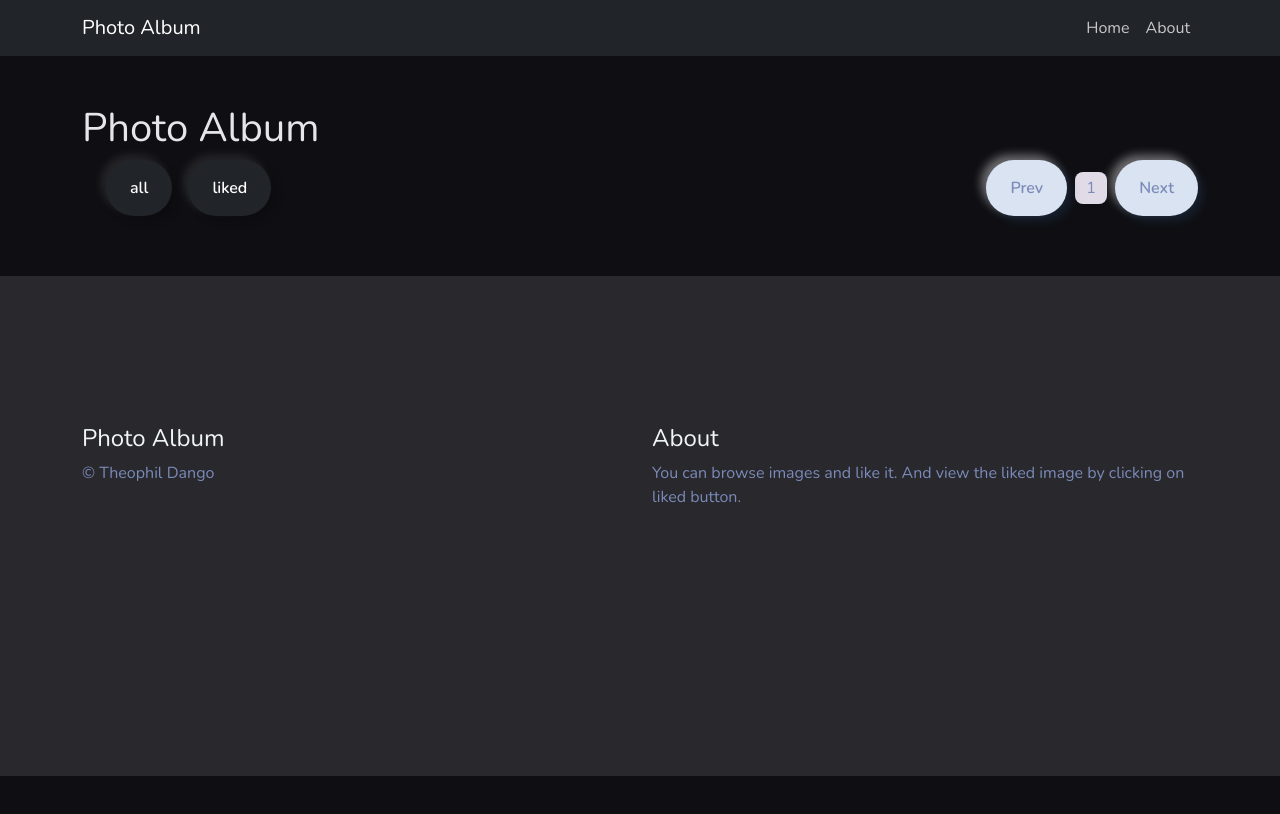
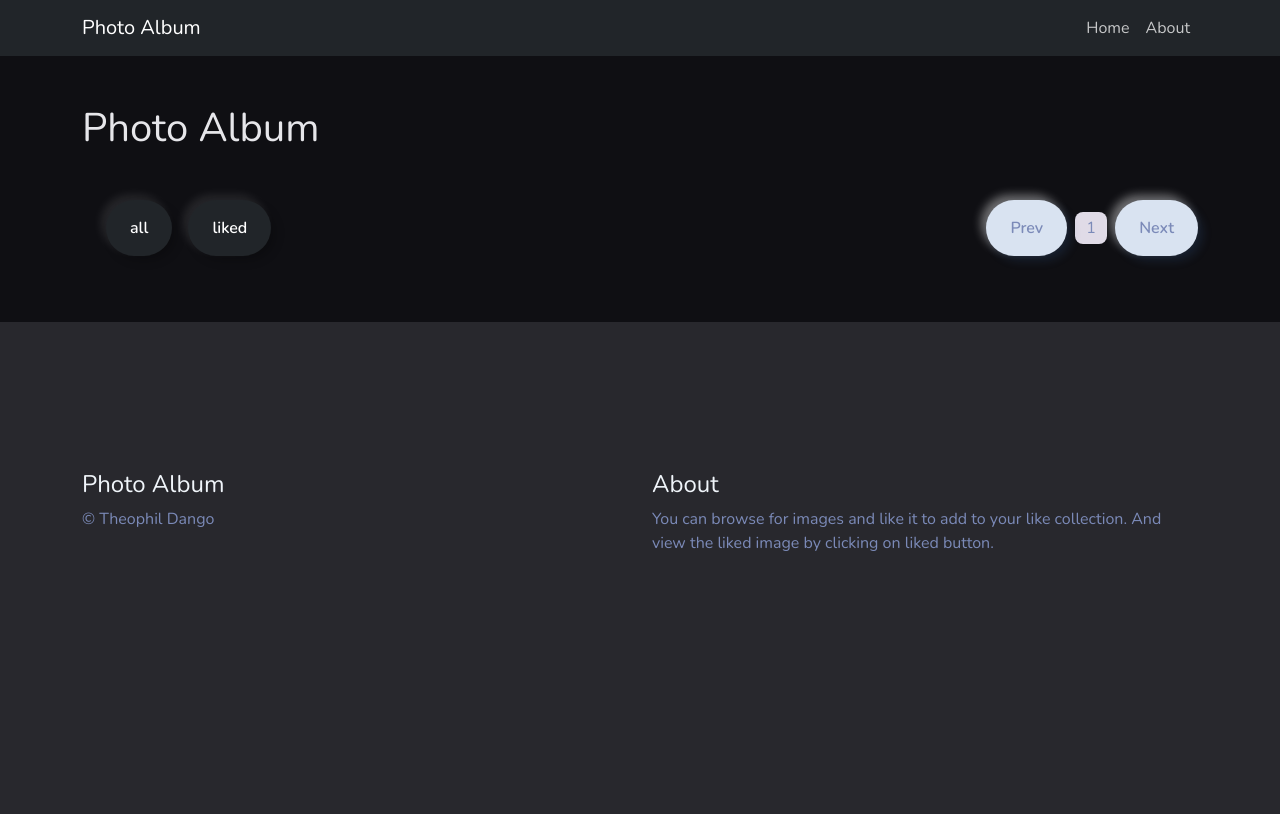
Before and after one commit to theodan11/image_browser_vanilajs, a plain HTML site: page index.html in a window 1280 px wide. Drawn offline with nearby package versions, Linux system fonts and the light colour scheme; no server answers.

Commit message:
wasn't the final lol

```diff
--- a/index.html
+++ b/index.html
@@ -55,14 +55,10 @@
 
     <div class="m-auto container">
         <div class="">
-            <div class="d-flex justify-content-between">
-                <div class="">
-
-                    <h1 class="titleH">Photo Album</h1>
-                </div>
-
+            <div class="">
+                <h1 class="titleH">Photo Album</h1>
             </div>
-            <div class="d-flex justify-content-start gap-3 ms-4">
+            <div class="d-flex justify-content-start gap-3 ms-4 mt-5 mb-3">
                 <button class="btn btn-outline-dark" id="allImage">all</button>
                 <button class="btn btn-outline-dark" id="likedImage">liked</button>
                 <div class="ms-auto">
@@ -94,7 +90,7 @@
                 </div>
                 <div class="col-12 col-md-6 mt-5 mt-md-0 text-start">
                     <h4 class="text-light">About</h4>
-                    <p>You can browse images and like it. And view the liked image by clicking on liked button.</p>
+                    <p>You can browse for images and like it to add to your like collection. And view the liked image by clicking on liked button.</p>
                 </div>
             </div>
         </div>
```
